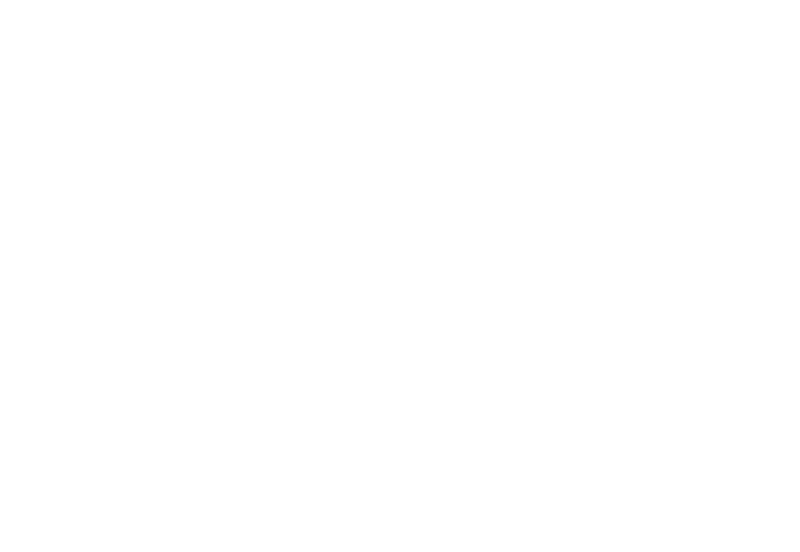
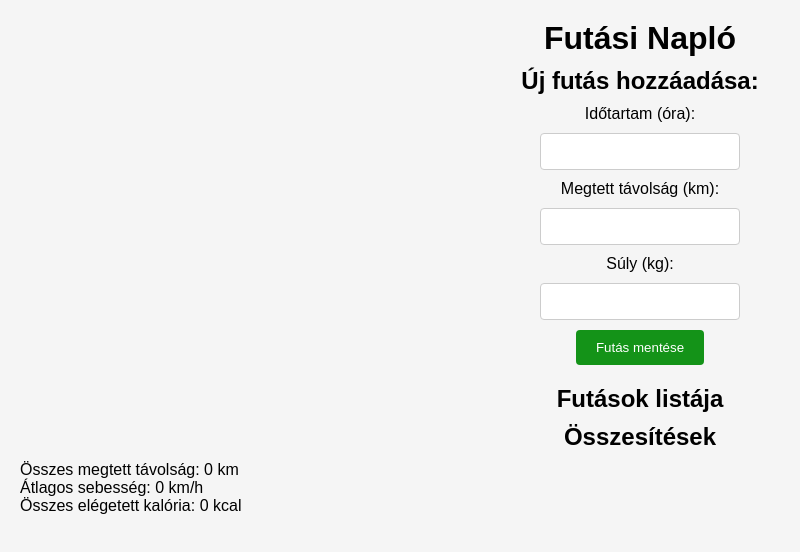
Before and after one commit to DzsozefByte/futas, a plain HTML site: page Index.html in a window 1280 px wide. Shown: the whole page, without its empty margins (0-800 px from the left). Drawn offline with Linux system fonts and the light colour scheme.

Commit message:
HTML+CSS KÉSZ

```diff
--- a/Index.html
+++ b/Index.html
@@ -4,8 +4,41 @@
     <meta charset="UTF-8">
     <meta name="viewport" content="width=device-width, initial-scale=1.0">
     <title>Futó napló</title>
+    <link rel="stylesheet" href="style.css">
 </head>
 <body>
+    <div id="app">
+        <h1>Futási Napló</h1>
 
+        <div>
+          <h2>Új futás hozzáadása:</h2>
+          <form id="run-form">
+            <label for="ido">Időtartam (óra):</label>
+            <input type="number" id="ido" required step="0.1" min="0.1">
+
+            <label for="tavolsag">Megtett távolság (km):</label>
+            <input type="number" id="tavolsag" required step="0.1" min="0.1">
+
+            <label for="suly">Súly (kg):</label>
+            <input type="number" id="suly" required min="1">
+
+            <button type="submit">Futás mentése</button>
+          </form>
+        </div>
+
+        <div>
+          <h2>Futások listája</h2>
+          <ul id="runs-list"></ul>
+        </div>
+
+        <div>
+            <h2>Összesítések</h2>
+            <p>Összes megtett távolság: <span id="teljestav">0</span> km</p>
+            <p>Átlagos sebesség: <span id="atlag_gyorsasag">0</span> km/h</p>
+            <p>Összes elégetett kalória: <span id="oszzeskaloria">0</span> kcal</p>
+          </div>
+        </div>
+
+        <script src="script.js"></script>
 </body>
 </html>
--- a/style.css
+++ b/style.css
@@ -0,0 +1,57 @@
+* {
+    margin: 0;
+    padding: 0;
+    box-sizing: border-box;
+  }
+
+  body {
+    font-family: Arial, sans-serif;
+    padding: 20px;
+    background-color: #f5f5f5;
+  }
+
+  h1, h2 {
+    text-align: center;
+    margin-bottom: 10px;
+  }
+
+  form {
+    margin-bottom: 20px;
+    display: flex;
+    flex-direction: column;
+    align-items: center;
+  }
+
+  input {
+    margin: 10px 0;
+    padding: 10px;
+    width: 200px;
+    border: 1px solid #ccc;
+    border-radius: 4px;
+  }
+
+  button {
+    padding: 10px 20px;
+    background-color: #149318;
+    color: white;
+    border: none;
+    border-radius: 4px;
+    cursor: pointer;
+  }
+
+  button:hover {
+    background-color: #0f6f12;
+  }
+
+  ul {
+    list-style-type: none;
+    padding: 0;
+  }
+
+  li {
+    background-color: #fff;
+    padding: 10px;
+    margin-bottom: 10px;
+    border-radius: 4px;
+    box-shadow: 0 2px 4px rgba(0, 0, 0, 0.1);
+  }
```
